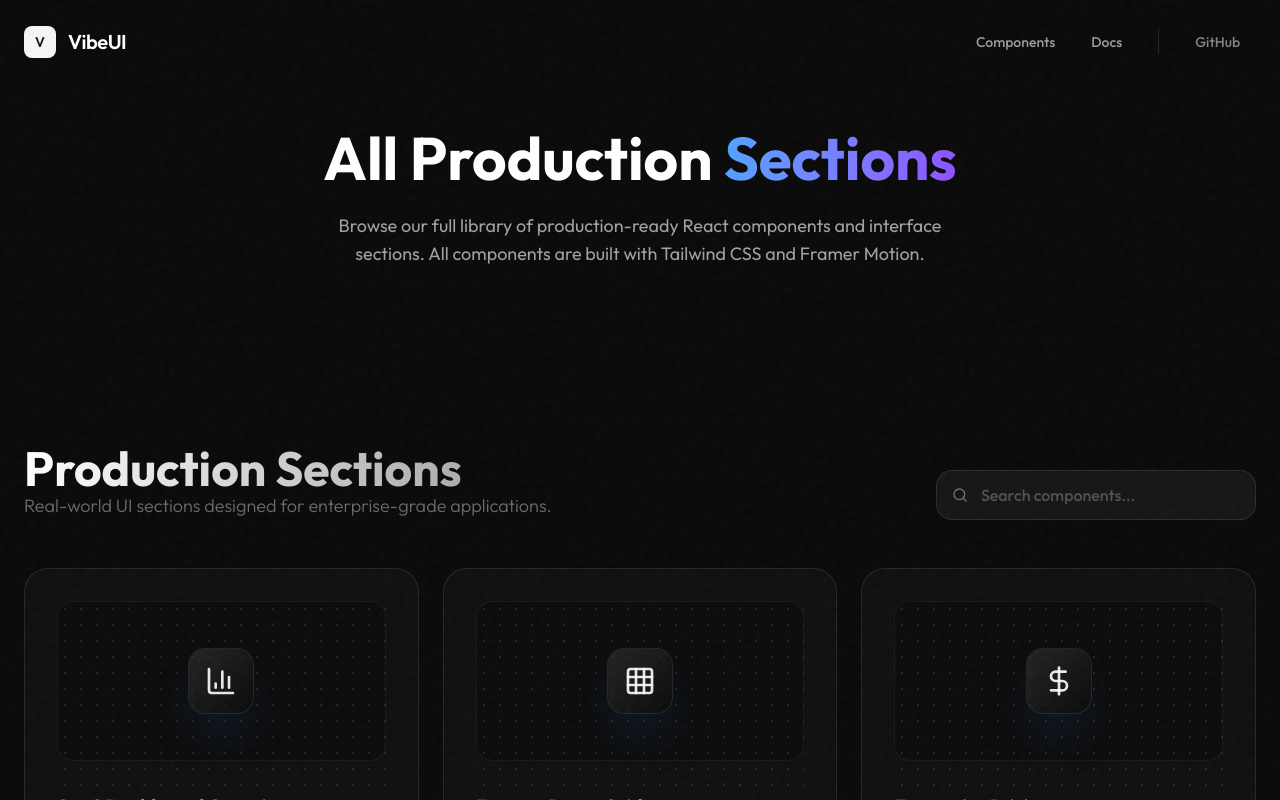
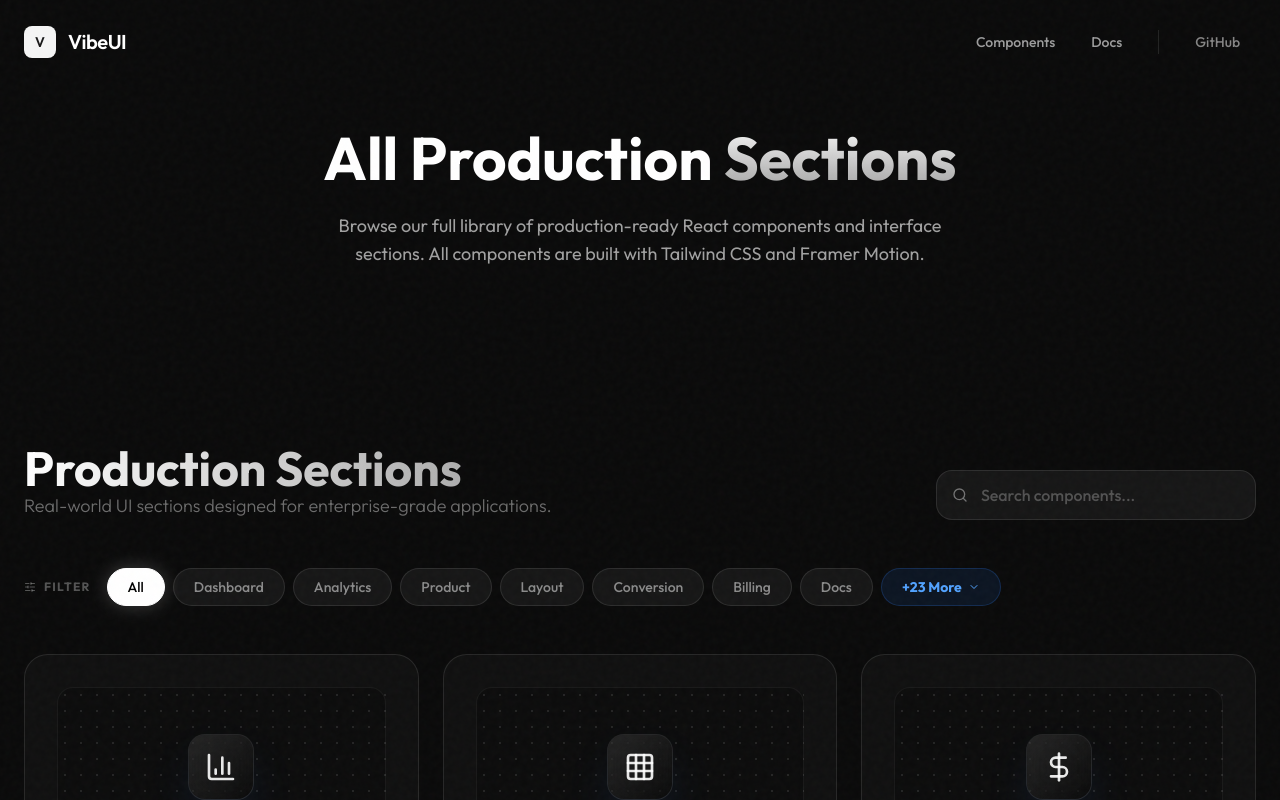
Before and after one commit to nijil71/Vibe-UI, a Next.js app: page /components in a window 1280 px wide. Shown: the top 800 px of the page. Built offline with nearby package versions, Linux system fonts and the light colour scheme.

Commit message:
added filtering in component page and request section

```diff
--- a/src/app/components/page.tsx
+++ b/src/app/components/page.tsx
@@ -14,7 +14,7 @@
                     transition={{ duration: 0.5 }}
                 >
                     <h1 className="text-4xl md:text-6xl font-bold text-white mb-6">
-                        All Production <span className="text-transparent bg-clip-text bg-gradient-to-r from-blue-400 to-violet-500">Sections</span>
+                        All Production <span className=" bg-gradient-to-b from-white to-white/60 bg-clip-text text-transparent">Sections</span>
                     </h1>
                     <p className="text-neutral-400 text-lg max-w-2xl mx-auto">
                         Browse our full library of production-ready React components and interface sections.
@@ -27,15 +27,19 @@
 
             <ComponentGrid />
 
-            {/* <section className="max-w-7xl mx-auto px-6 mt-32 text-center border-t border-white/5 pt-20">
+            <section className="max-w-7xl mx-auto px-6 mt-32 mb-32 text-center border-t border-white/5 pt-20">
                 <h2 className="text-2xl font-bold text-white mb-4">Request a Section</h2>
                 <p className="text-neutral-500 mb-8 max-w-lg mx-auto">
-                    Can't find what you're looking for? Suggest a new UI pattern and we'll build it for the community.
+                    Can't find what you're looking for? Suggest a new UI pattern or section and we'll build it for the community.
                 </p>
-                <button className="px-8 py-3 rounded-full border border-white/10 text-white hover:bg-white/5 transition-all">
-                    Submit Request
-                </button>
-            </section> */}
+                <a
+                    href="https://github.com/nijil71/Vibe-UI/issues/new?title=Component+Request:+[Name]&body=Describe+the+component+you+would+like+to+see+added."
+                    target="_blank"
+                    className="inline-block px-8 py-3 rounded-full border border-white/10 text-white hover:bg-white/5 transition-all font-medium"
+                >
+                    Submit Request on GitHub
+                </a>
+            </section>
 
             <Footer />
         </main>
--- a/src/components/ComponentGrid.tsx
+++ b/src/components/ComponentGrid.tsx
@@ -151,18 +151,37 @@
 ]
 
 import Link from "next/link"
-import { ArrowRight, Search, X } from "lucide-react"
+import { ArrowRight, Search, X, SlidersHorizontal, ChevronDown, ChevronUp } from "lucide-react"
 import { useState, useMemo } from "react"
+import { cn } from "@/lib/utils"
 
 export function ComponentGrid({ limit }: { limit?: number }) {
     const [searchQuery, setSearchQuery] = useState("")
+    const [selectedTag, setSelectedTag] = useState<string>("All")
+    const [isExpanded, setIsExpanded] = useState(false)
+
+    const allTags = useMemo(() => {
+        const tags = new Set<string>(["All"])
+        components.forEach(comp => comp.tags.forEach(tag => tags.add(tag)))
+        return Array.from(tags)
+    }, [])
+
+    const visibleTags = useMemo(() => {
+        if (isExpanded) return allTags
+        return allTags.slice(0, 8)
+    }, [allTags, isExpanded])
+
     const displayedComponents = useMemo(() => {
-        const filtered = components.filter(comp =>
-            comp.title.toLowerCase().includes(searchQuery.toLowerCase()) ||
-            comp.tags.some(tag => tag.toLowerCase().includes(searchQuery.toLowerCase()))
-        )
+        const filtered = components.filter(comp => {
+            const matchesSearch = comp.title.toLowerCase().includes(searchQuery.toLowerCase()) ||
+                comp.tags.some(tag => tag.toLowerCase().includes(searchQuery.toLowerCase()))
+
+            const matchesTag = selectedTag === "All" || comp.tags.includes(selectedTag)
+
+            return matchesSearch && matchesTag
+        })
         return limit ? filtered.slice(0, limit) : filtered
-    }, [searchQuery, limit])
+    }, [searchQuery, selectedTag, limit])
 
     return (
         <section id="components" className="py-24 px-6 max-w-7xl mx-auto">
@@ -208,6 +227,41 @@
                 )}
             </div>
 
+            {!limit && (
+                <div className="flex flex-wrap items-center gap-2 mb-12">
+                    <div className="flex items-center gap-2 mr-2 text-white/30 text-xs font-bold uppercase tracking-widest">
+                        <SlidersHorizontal className="w-3 h-3" />
+                        Filter
+                    </div>
+                    {visibleTags.map((tag) => (
+                        <button
+                            key={tag}
+                            onClick={() => setSelectedTag(tag)}
+                            className={cn(
+                                "px-5 py-2 rounded-full text-sm font-medium transition-all border",
+                                selectedTag === tag
+                                    ? "bg-white text-black border-white shadow-[0_0_20px_rgba(255,255,255,0.2)]"
+                                    : "bg-white/5 text-white/50 border-white/10 hover:border-white/20 hover:text-white"
+                            )}
+                        >
+                            {tag}
+                        </button>
+                    ))}
+                    {allTags.length > 8 && (
+                        <button
+                            onClick={() => setIsExpanded(!isExpanded)}
+                            className="flex items-center gap-1.5 px-5 py-2 rounded-full text-sm font-bold transition-all border border-blue-500/20 bg-blue-500/10 text-blue-400 hover:bg-blue-500/20"
+                        >
+                            {isExpanded ? (
+                                <>Less <ChevronUp className="w-3 h-3" /></>
+                            ) : (
+                                <>+{allTags.length - 8} More <ChevronDown className="w-3 h-3" /></>
+                            )}
+                        </button>
+                    )}
+                </div>
+            )}
+
             {displayedComponents.length === 0 ? (
                 <div className="py-20 text-center border border-dashed border-white/10 rounded-3xl">
                     <p className="text-neutral-500 text-lg">No components found matching "{searchQuery}"</p>
```
